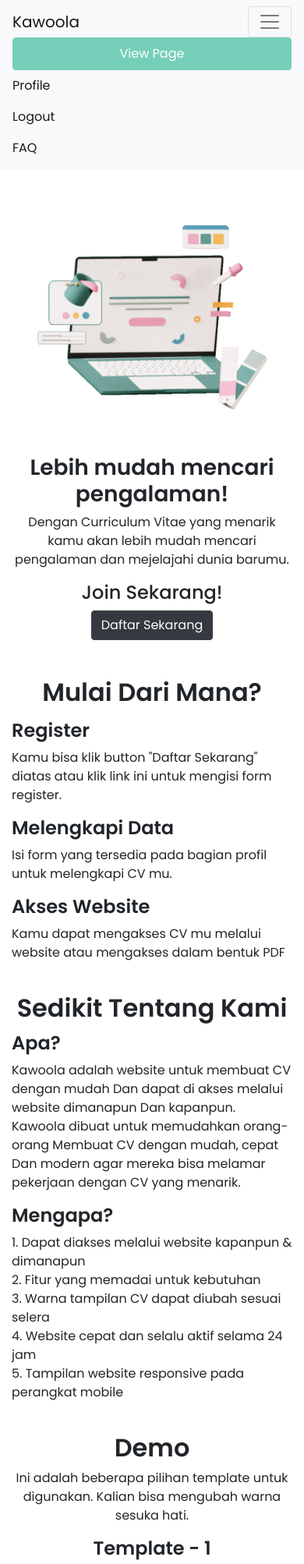
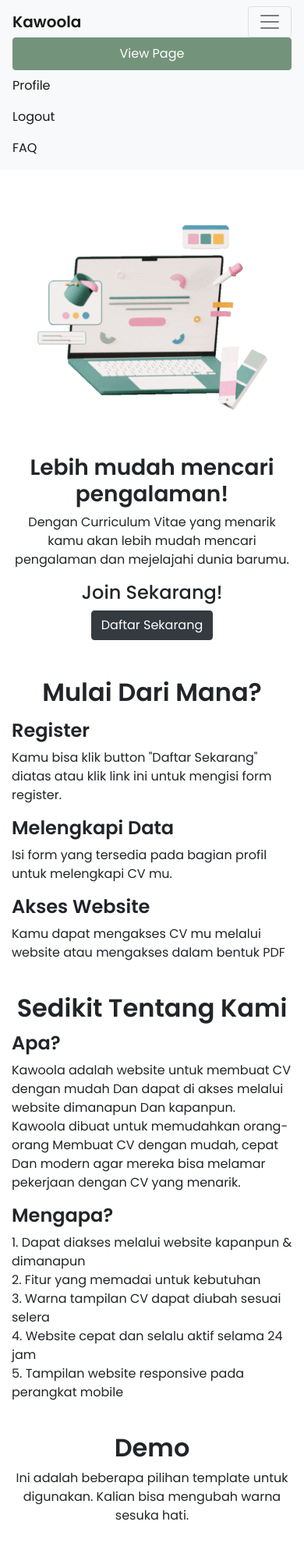
Before and after one commit to noosabaktee/kawoola, a Django app: page / in a window 390 px wide, after a click that opens the changed part. Shown: the top 2006 px of the page at 78% size. Run offline with Django 3.2, Linux system fonts and the light colour scheme; a user stored in the database is signed in; data that the repository does not hold is empty; some libraries are stand-ins or nearby versions.

Commit message:
add template example

```diff
--- a/static/css/style.css
+++ b/static/css/style.css
@@ -67,8 +67,8 @@ html{
 
 .my-card h4{
     /*background-color: rgb(40, 167, 69);*/
-    /* background-color: #75CFB8; */
-    background-color: #69baa5;
+    /* background-color: #74937b; */
+    background-color: #74937b;
     color: #f7f7f7;
     border-radius: 10px 10px 0px 0px;
     padding: 10px 5px 5px 10px;
@@ -104,6 +104,7 @@ html{
 .demo-for-mobile{
     margin-right: 5%;
     margin-left: 5%;
+    display: none;
 }
 
 input[type="file"] {
@@ -123,19 +124,19 @@ input[type="file"] {
 }
 
 .btn-outline-abdi{
-    border-bottom-color: #75CFB8;
-    border-top-color: #75CFB8;
-    border-right-color: #75CFB8;
-    border-left-color: #75CFB8;
-    color: #75CFB8;
+    border-bottom-color: #74937b;
+    border-top-color: #74937b;
+    border-right-color: #74937b;
+    border-left-color: #74937b;
+    color: #74937b;
 }
 
 .btn-abdi, .btn-abdi:hover, .btn-outline-abdi:hover{
-    background-color: #75CFB8;
-    border-bottom-color: #75CFB8;
-    border-top-color: #75CFB8;
-    border-right-color: #75CFB8;
-    border-left-color: #75CFB8;
+    background-color: #74937b;
+    border-bottom-color: #74937b;
+    border-top-color: #74937b;
+    border-right-color: #74937b;
+    border-left-color: #74937b;
     color: #FFFFFF;
 }
 
@@ -153,7 +154,26 @@ input[type="file"] {
   text-align: justify;
 }
 
+.margin-top-desktop{
+  margin-top: 40px;
+}
+
+#jumbotron{
+  margin-top: 60px;
+  margin-bottom: 70px;
+}
+
+/* FOR MOBILE */
 @media screen and (max-width:576px){
+  #jumbotron{
+    margin-top: 0px;
+    margin-bottom: 0px;
+  }
+
+  .margin-top-desktop{
+    margin-top: 0px;
+  }
+
   .mar-min15{
     margin-top: -15px;
   }
@@ -165,10 +185,7 @@ input[type="file"] {
   .footer{
     margin-bottom: 3rem !important;
   }
-}
 
-/* FOR MOBILE */
-@media (max-width: 768px) {
   #show{
       margin-bottom: 30px;
   }
@@ -198,19 +215,3 @@ input[type="file"] {
       margin-bottom: 10px;
   }
 }
-
-/* FOR DESKTOP */
-@media (min-width: 768px) {
-  .margin-top-desktop{
-    margin-top: 40px;
-  }
-
-  #jumbotron{
-    margin-top: 60px;
-    margin-bottom: 70px;
-  }
-
-  .demo-for-mobile{
-    display: none;
-  }
-}
--- a/templates/layout/demo.html
+++ b/templates/layout/demo.html
@@ -3,19 +3,19 @@
   <h2 class="font-weight-bold text-center">Demo</h2>
   <p class="text-center">Ini adalah beberapa pilihan template untuk digunakan. Kalian bisa mengubah warna sesuka hati.</p>
   <div class="row justify-content-center text-center demo-for-desktop">
-    <div class="col-md-3 mb-3">
+    <div class="col-lg-3 col-md-4 mb-3">
       <h4 class="font-weight-bold">Template - 1</h4>
-      <img class="img-fluid mb-2" src="{% static 'img/ngoffee.png' %}" alt="template-1" />
+      <img class="img-fluid mb-2" src="{% static 'img/template-1.png' %}" alt="template-1" />
       <button class="btn btn-dark btn-sm btn-block">Lihat</button>
     </div>
-    <div class="col-md-3 mb-3">
+    <div class="col-lg-3 col-md-4 mb-3">
       <h4 class="font-weight-bold">Template - 2</h4>
-      <img class="img-fluid mb-2" src="{% static 'img/ngoffee.png' %}" alt="template-1" />
+      <img class="img-fluid mb-2" src="{% static 'img/template-2.png' %}" alt="template-1" />
       <button class="btn btn-dark btn-sm btn-block">Lihat</button>
     </div>
-    <div class="col-md-3">
+    <div class="col-lg-3 col-md-4">
       <h4 class="font-weight-bold">Template - 3</h4>
-      <img class="img-fluid mb-2" src="{% static 'img/ngoffee.png' %}" alt="template-1" />
+      <img class="img-fluid mb-2" src="{% static 'img/template-3.png' %}" alt="template-1" />
       <button class="btn btn-dark btn-sm btn-block">Lihat</button>
     </div>
   </div>
@@ -24,17 +24,17 @@
     <div class="carousel-inner text-center">
       <div class="carousel-item active">
         <h4 class="font-weight-bold">Template - 1</h4>
-        <img class="mb-2 img-fluid" src="img/ngoffee.png" alt="template-1" />
+        <img class="mb-2 img-fluid" src="{% static 'img/template-1.png' %}" alt="template-1" />
         <button class="btn btn-dark btn-sm btn-block">Lihat</button>
       </div>
       <div class="carousel-item">
         <h4 class="font-weight-bold">Template - 2</h4>
-        <img class="mb-2 img-fluid" src="img/ngoffee.png" alt="template-1" />
+        <img class="mb-2 img-fluid" src="{% static 'img/template-2.png' %}" alt="template-1" />
         <button class="btn btn-dark btn-sm btn-block">Lihat</button>
       </div>
       <div class="carousel-item">
         <h4 class="font-weight-bold">Template - 3</h4>
-        <img class="mb-2 img-fluid" src="img/ngoffee.png" alt="template-1" />
+        <img class="mb-2 img-fluid" src="{% static 'img/template-3.png' %}" alt="template-1" />
         <button class="btn btn-dark btn-sm btn-block">Lihat</button>
       </div>
     </div>
@@ -46,6 +46,5 @@
       <span class="carousel-control-next-icon" aria-hidden="true"></span>
       <span class="sr-only">Next</span>
     </a>
-    <p class="text-center mt-1">swipe</p>
   </div>
 </div>
--- a/templates/layout/footer.html
+++ b/templates/layout/footer.html
@@ -2,7 +2,9 @@
 <footer id="footer" class="text-center mt-5 p-3 bg-light">
     <p>&copy;Copyright <span id="year-footer"></span> by Kawoola <br>
 Dibuat sepenuh hati di Karawang, Indonesia <br></p>
-    <p>Illustration by Icons 8 from Ouch!</p>
+    <div>
+        Illustration by <a href="https://icons8.com/illustrations/author/zD2oqC8lLBBA">Icons 8</a> from <a href="https://icons8.com/illustrations">Ouch!</a>
+    </div>
 </footer>
 <script>
     var currentYear = new Date().getFullYear();
--- a/templates/layout/navbar.html
+++ b/templates/layout/navbar.html
@@ -1,6 +1,6 @@
 <!-- Navbar -->
 <nav class="navbar navbar-expand-md navbar-light bg-light">
-<a class="navbar-brand" href="{% url 'home' %}">Kawoola</a>
+<a class="navbar-brand font-weight-bold" href="{% url 'home' %}">Kawoola</a>
 <button class="navbar-toggler" type="button" data-toggle="collapse" data-target="#navbarNav" aria-controls="navbarNav" aria-expanded="false" aria-label="Toggle navigation">
   <span class="navbar-toggler-icon"></span>
 </button>
```
Also changed, not shown: abdi/templates/update_template.html (+15 -6 lines), static/img/template-1.png (added), static/img/template-2.png (added), static/img/template-3.png (added).
